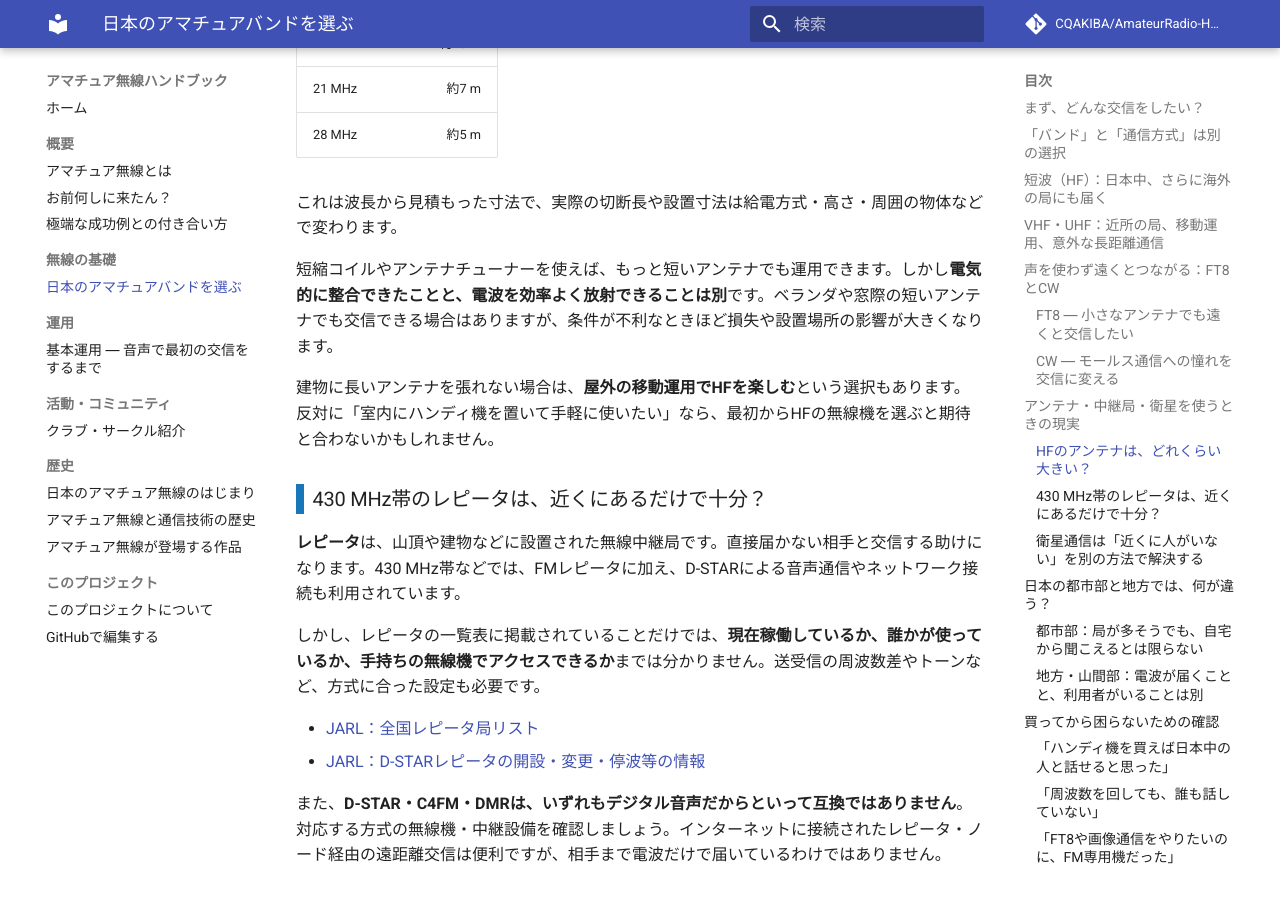
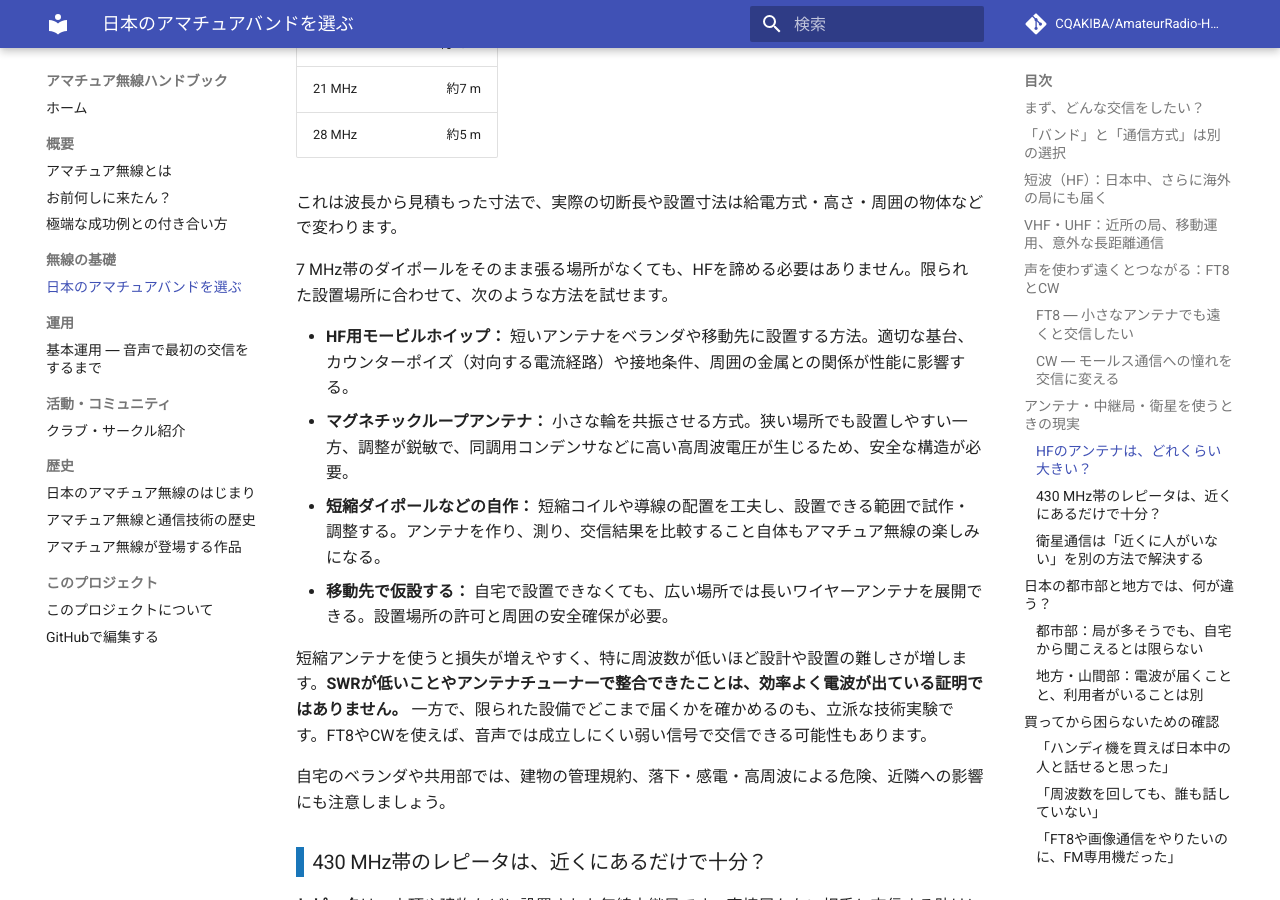
Before and after one commit to CQAKIBA/AmateurRadio-Handbook, an MkDocs documentation site: the page built from docs/02_無線の基礎/japan-band-guide.md, in a window 1280 px wide and 900 px high, scrolled down 4963 px. Built offline with MkDocs 1.6.1 and Material for MkDocs 9.7.7, drawn with Linux system fonts in a browser that asks for light colours; comment, search, counter and statistics services are not loaded; some of the changed text lies outside the part shown.

Commit message:
docs: add mobile whips, magnetic loops and DIY paths for limited HF space

```diff
--- a/docs/02_無線の基礎/japan-band-guide.md
+++ b/docs/02_無線の基礎/japan-band-guide.md
@@ -48,10 +48,7 @@ HF帯では電離層によって電波が地上へ戻ってくるため、見通
 | **24 MHz帯** | 遠距離のSSB・CW・データ通信 | 電離層が開くのを待つ楽しみがある。国内の会話相手をいつでも探す用途には向かない |
 | **28 MHz帯** | SSB・CW・FT8・FMなど。太陽活動やEsによる遠距離交信 | 短波の中ではアンテナを比較的小さくできるが、常に遠くへ届くわけではない |
 
-
-
 **日本各地からアジア諸国まで、声による交信を試したいなら7 MHz帯は有力な候補です。** 電離層の状態が変われば、昼間は国内、夕方や夜間には海外の局が聞こえることもあります。受信だけでも時間帯による違いを楽しめます。ただし、交信相手の数や届く地域は一定ではありません。
-
 
 ## VHF・UHF：近所の局、移動運用、意外な長距離通信
 
@@ -68,7 +65,6 @@ HF帯では電離層によって電波が地上へ戻ってくるため、見通
 | **2400 MHz帯以上** | 高速データ・画像・マイクロ波通信、衛星、アンテナ・回路研究 | 市販設備の選択肢と一般交信の機会が限られる。製作・測定・共同実験との相性がよい |
 
 135 kHz帯と475 kHz帯のような長波・中波のアマチュアバンドも存在します。これらは長い波長、アンテナ効率、送信条件などの面で技術的な挑戦が大きく、初めて誰かと音声交信するための一般的な選択とは異なります。
-
 
 ## 声を使わず遠くとつながる：FT8とCW
 
@@ -113,9 +109,16 @@ CWは狭い周波数幅で受信できるため、雑音の中から小さな信
 
 これは波長から見積もった寸法で、実際の切断長や設置寸法は給電方式・高さ・周囲の物体などで変わります。
 
-短縮コイルやアンテナチューナーを使えば、もっと短いアンテナでも運用できます。しかし**電気的に整合できたことと、電波を効率よく放射できることは別**です。ベランダや窓際の短いアンテナでも交信できる場合はありますが、条件が不利なときほど損失や設置場所の影響が大きくなります。
+7 MHz帯のダイポールをそのまま張る場所がなくても、HFを諦める必要はありません。限られた設置場所に合わせて、次のような方法を試せます。
 
-建物に長いアンテナを張れない場合は、**屋外の移動運用でHFを楽しむ**という選択もあります。反対に「室内にハンディ機を置いて手軽に使いたい」なら、最初からHFの無線機を選ぶと期待と合わないかもしれません。
+- **HF用モービルホイップ：** 短いアンテナをベランダや移動先に設置する方法。適切な基台、カウンターポイズ（対向する電流経路）や接地条件、周囲の金属との関係が性能に影響する。
+- **マグネチックループアンテナ：** 小さな輪を共振させる方式。狭い場所でも設置しやすい一方、調整が鋭敏で、同調用コンデンサなどに高い高周波電圧が生じるため、安全な構造が必要。
+- **短縮ダイポールなどの自作：** 短縮コイルや導線の配置を工夫し、設置できる範囲で試作・調整する。アンテナを作り、測り、交信結果を比較すること自体もアマチュア無線の楽しみになる。
+- **移動先で仮設する：** 自宅で設置できなくても、広い場所では長いワイヤーアンテナを展開できる。設置場所の許可と周囲の安全確保が必要。
+
+短縮アンテナを使うと損失が増えやすく、特に周波数が低いほど設計や設置の難しさが増します。**SWRが低いことやアンテナチューナーで整合できたことは、効率よく電波が出ている証明ではありません。** 一方で、限られた設備でどこまで届くかを確かめるのも、立派な技術実験です。FT8やCWを使えば、音声では成立しにくい弱い信号で交信できる可能性もあります。
+
+自宅のベランダや共用部では、建物の管理規約、落下・感電・高周波による危険、近隣への影響にも注意しましょう。
 
 ### 430 MHz帯のレピータは、近くにあるだけで十分？
 
@@ -178,7 +181,7 @@ FT8は主にパソコンとSSB対応の無線設備を組み合わせる方式
 
 無線機が机に置けても、アンテナが設置できるとは限りません。特に低いHF帯では、屋外に十分な導線や空間を確保するのが難しいことがあります。
 
-小型の短縮アンテナ、ベランダアンテナ、移動先での仮設アンテナなどの選択肢がありますが、**同じ送信出力でもアンテナによって交信できる範囲は変わります**。屋外設置では落下・感電・建物の管理規約・近隣への影響にも注意が必要です。
+モービルホイップやマグネチックループを工夫して設置する、短縮アンテナを自作する、移動先で仮設する、といった道があります。**小さいアンテナでも無意味ではありませんが、損失・設置環境・受信ノイズを含めた検討が必要**です。まず受信してみて、FT8やCWなど弱信号に適した通信方式を試すこともできます。
 
 ## 無線機を買う前に、交信相手を探してみる
 
```
